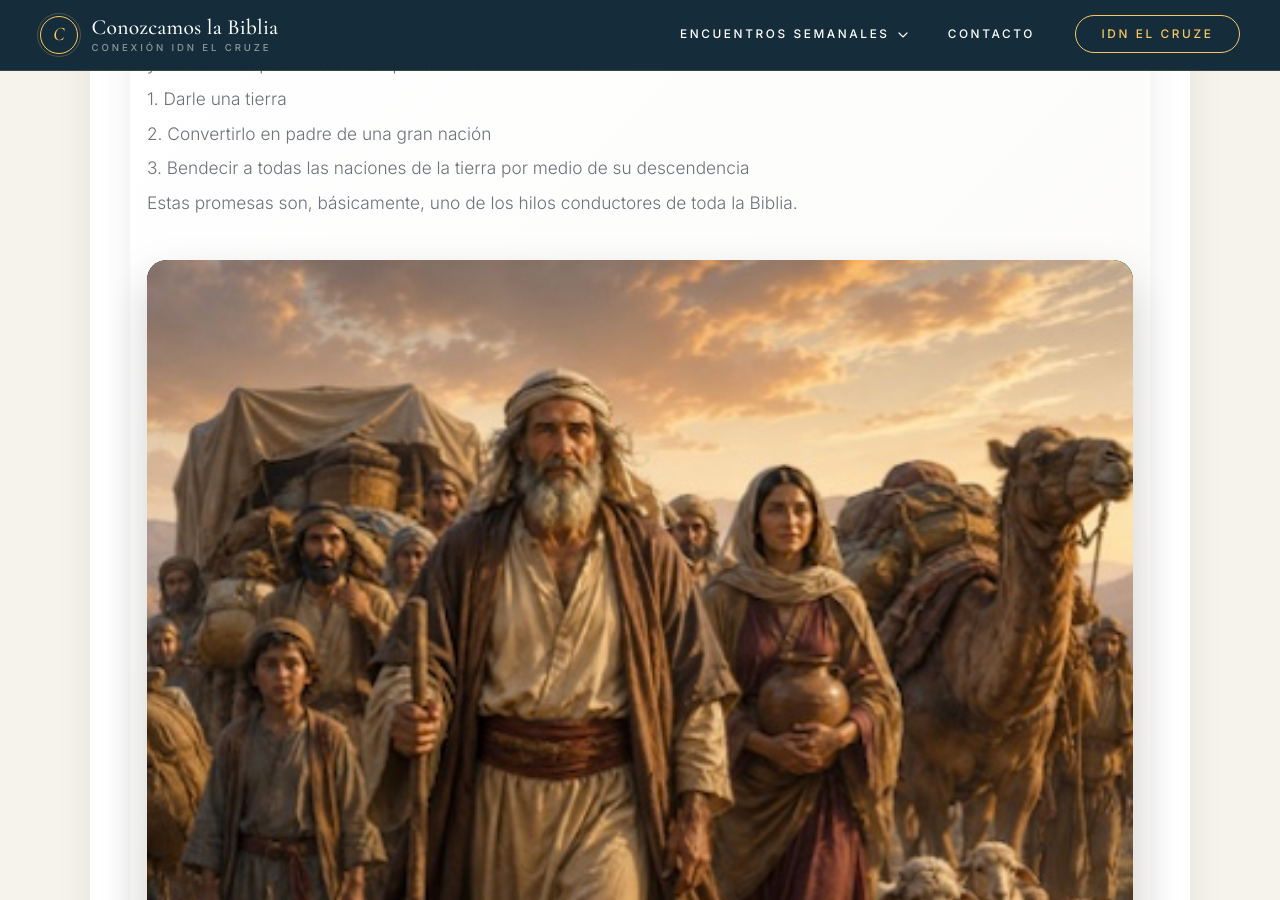
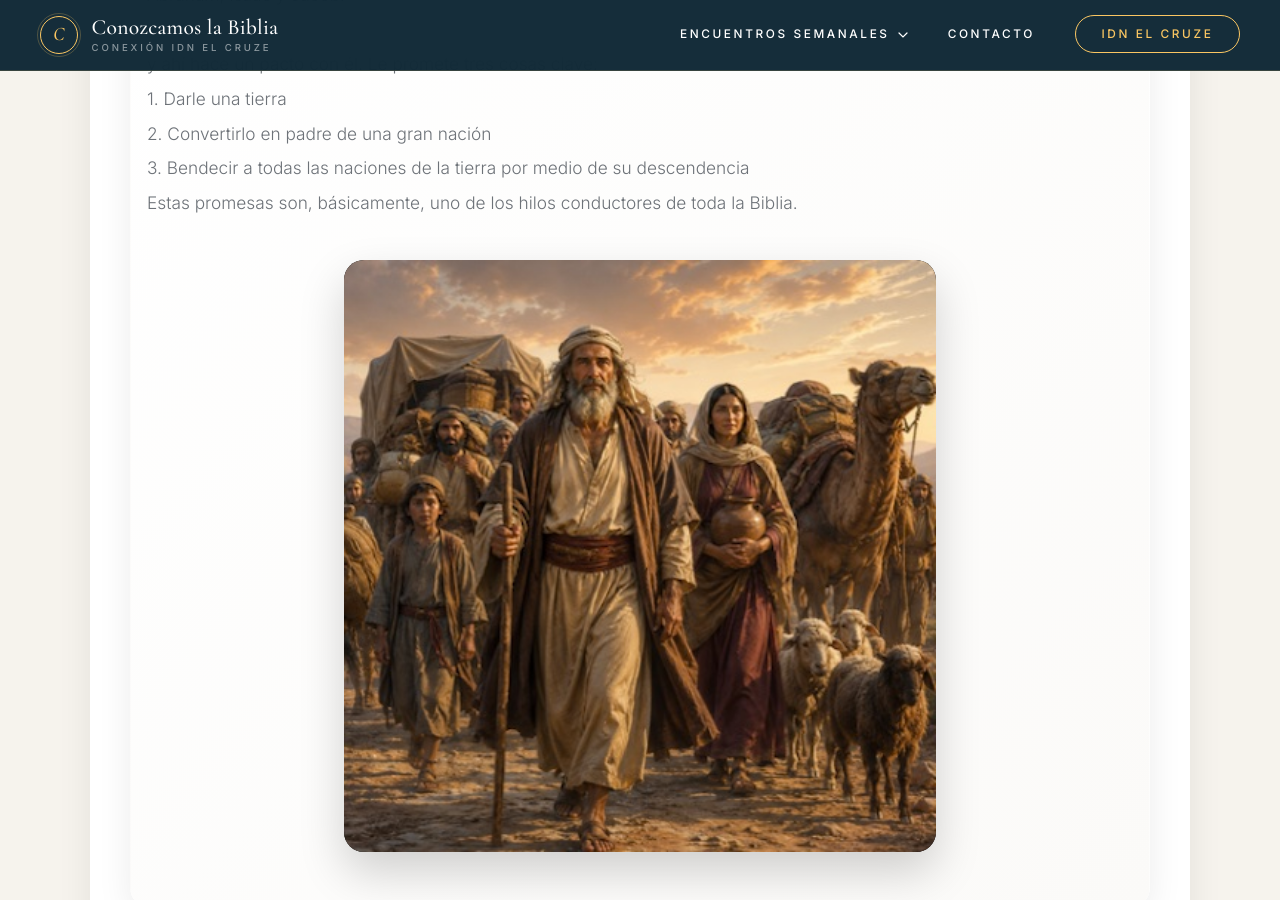
Before and after one commit to iporoma/conozcamoslabiblia, a Jekyll site: the page built from test1.html, in a window 1280 px wide and 900 px high, scrolled down 5218 px. Built offline with Jekyll 4.4.1, drawn with Linux system fonts in a browser that asks for light colours.

Commit message:
Update encuentros.css

```diff
--- a/assets/css/encuentros.css
+++ b/assets/css/encuentros.css
@@ -537,16 +537,15 @@
 
 .image-row{
     display:flex;
-    gap:1rem; /* espacio entre las imágenes */
+    flex-wrap:wrap;
+    gap:1rem;
     margin:2.5rem 0;
 }
 
 .image-container{
     position:relative;
-    flex:1;
-    width:auto;
+    flex:1 1 calc(50% - 0.5rem); /* máximo 2 por fila en escritorio */
     aspect-ratio:1 / 1;
-    margin:0;
     border-radius:20px;
     overflow:hidden;
     box-shadow:0 20px 45px rgba(0,0,0,.18);
@@ -559,9 +558,24 @@
     object-fit:cover;
 }
 
-.image-row.single .image-container{
-    flex:0 0 60%; /* o el porcentaje que prefieras */
+/* Imagen única: más pequeña y centrada en escritorio */
+.image-row .image-container:only-child{
+    flex:0 0 60%;
     margin:0 auto;
+}
+
+/* MÓVIL: todo se apila, ocupa el 100% del ancho, sin excepciones */
+@media (max-width: 600px){
+    .image-row{
+        flex-direction:column;
+    }
+
+    .image-container,
+    .image-row .image-container:only-child{
+        flex:1 1 100% !important;
+        width:100%;
+        margin:0;
+    }
 }
 
 /* ==========================================
@@ -596,15 +610,5 @@
     .container h2::before{
         display:none;
     }
-    .image-row{
-        flex-direction:column;
-    }
-
-    .image-container,
-    .image-row .image-container:only-child{
-        flex:1 1 100% !important;
-        width:100%;
-        margin:0;
-    }
 
 }
```
